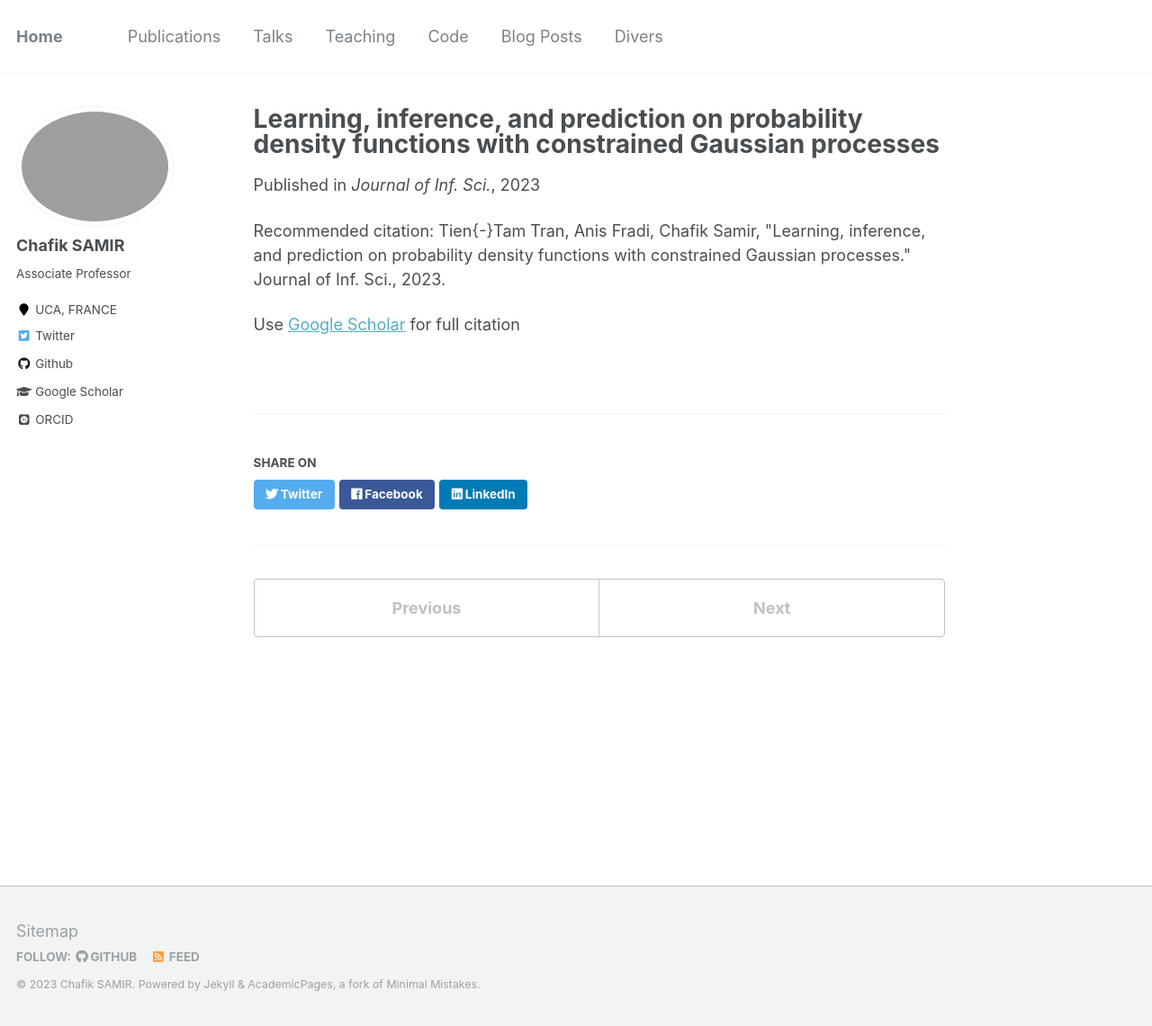
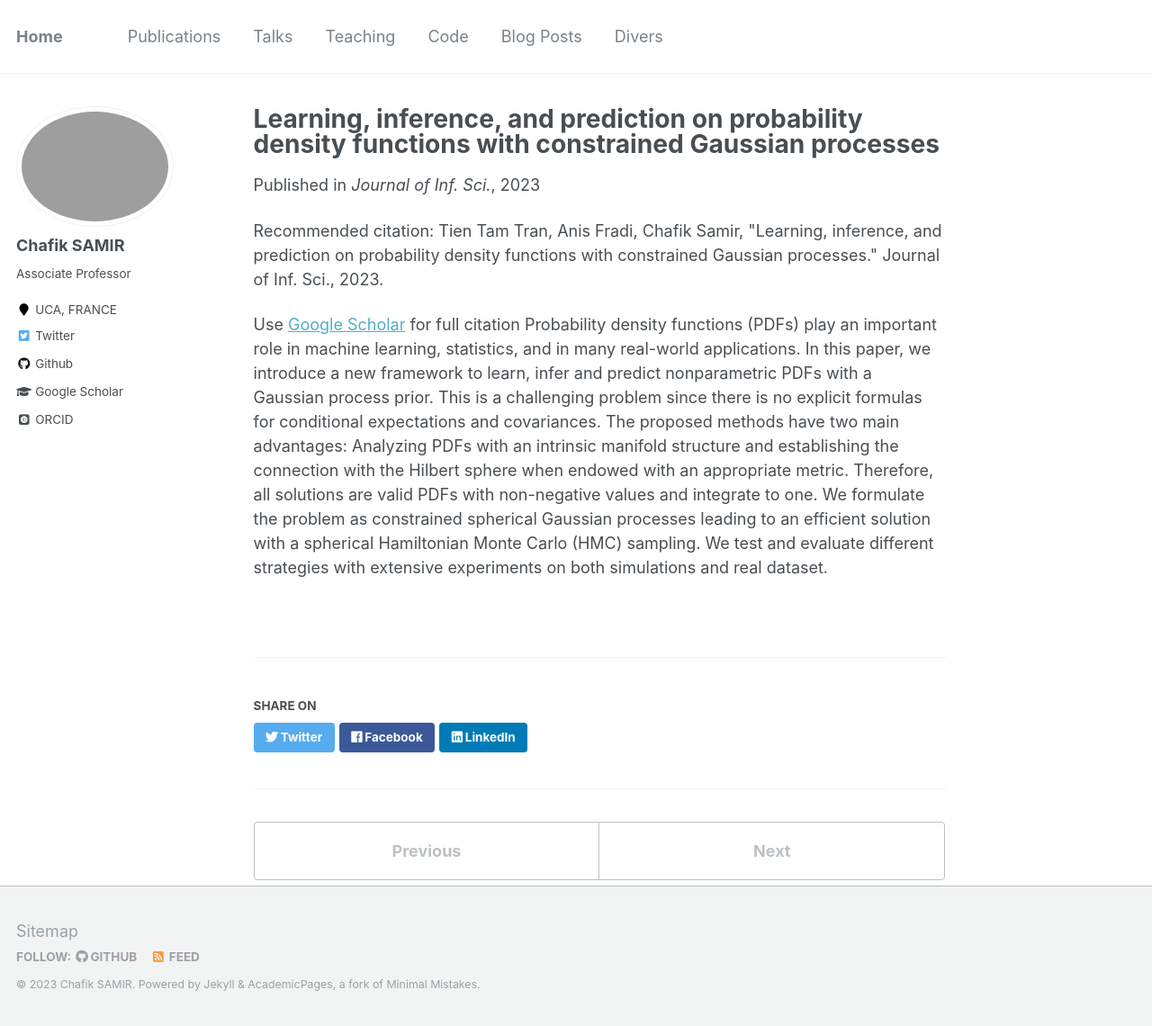
Before and after one commit to Chsamir/chsamir.github.io, a Jekyll site: the page built from _publications/2023-01-01-Learning-inference-and-prediction-on-probability-density-functions-with-constrained-Gaussian-processes.md, in a window 1280 px wide and 1140 px high. Shown: the whole window at 90% size. Built offline with Jekyll 4.4.1, drawn with Linux system fonts in a browser that asks for light colours; some web fonts are replaced.

Commit message:
Update 2023-01-01-Learning-inference-and-prediction-on-probability-density-functions-with-constrained-Gaussian-processes.md

```diff
--- a/_publications/2023-01-01-Learning-inference-and-prediction-on-probability-density-functions-with-constrained-Gaussian-processes.md
+++ b/_publications/2023-01-01-Learning-inference-and-prediction-on-probability-density-functions-with-constrained-Gaussian-processes.md
@@ -4,6 +4,7 @@ collection: publications
 permalink: /publication/2023-01-01-Learning-inference-and-prediction-on-probability-density-functions-with-constrained-Gaussian-processes
 date: 2023-01-01
 venue: 'Journal of Inf. Sci.'
-citation: ' Tien{-}Tam Tran,  Anis Fradi,  Chafik Samir, &quot;Learning, inference, and prediction on probability density functions with constrained Gaussian processes.&quot; Journal of Inf. Sci., 2023.'
+citation: ' Tien Tam Tran,  Anis Fradi,  Chafik Samir, &quot;Learning, inference, and prediction on probability density functions with constrained Gaussian processes.&quot; Journal of Inf. Sci., 2023.'
 ---
 Use [Google Scholar](https://scholar.google.com/scholar?q=Learning,+inference,+and+prediction+on+probability+density+functions+with+constrained+Gaussian+processes){:target="_blank"} for full citation
+Probability density functions (PDFs) play an important role in machine learning, statistics, and in many real-world applications. In this paper, we introduce a new framework   to learn, infer and predict nonparametric PDFs with a Gaussian process prior. This is a challenging problem since there is no explicit formulas for conditional expectations and covariances. The proposed methods have two main advantages: Analyzing PDFs with an intrinsic manifold structure and establishing the connection with the Hilbert sphere when endowed with an appropriate metric. Therefore, all solutions are valid PDFs with non-negative values and integrate to one.  We formulate the problem as constrained spherical Gaussian processes leading to an efficient solution with a spherical Hamiltonian Monte Carlo (HMC) sampling.  We test and evaluate different strategies with extensive experiments on both simulations and real dataset.
```
